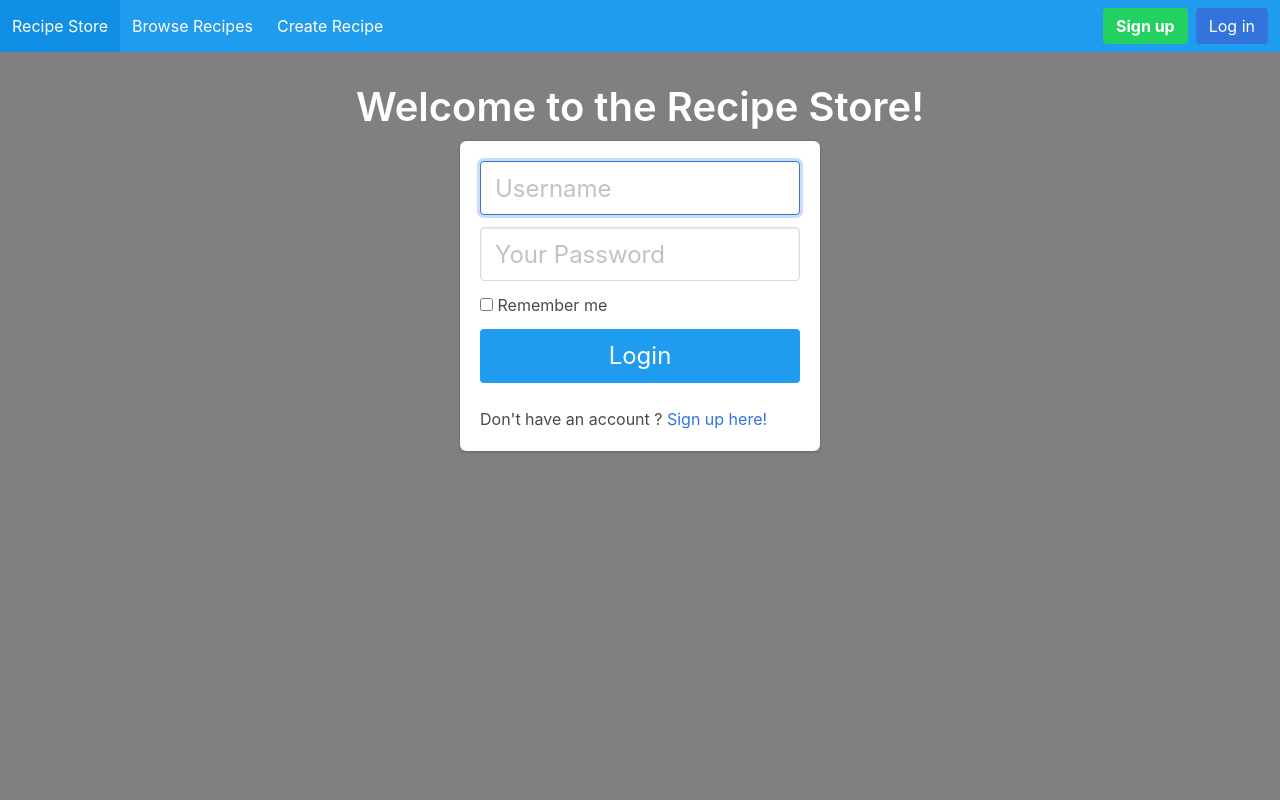
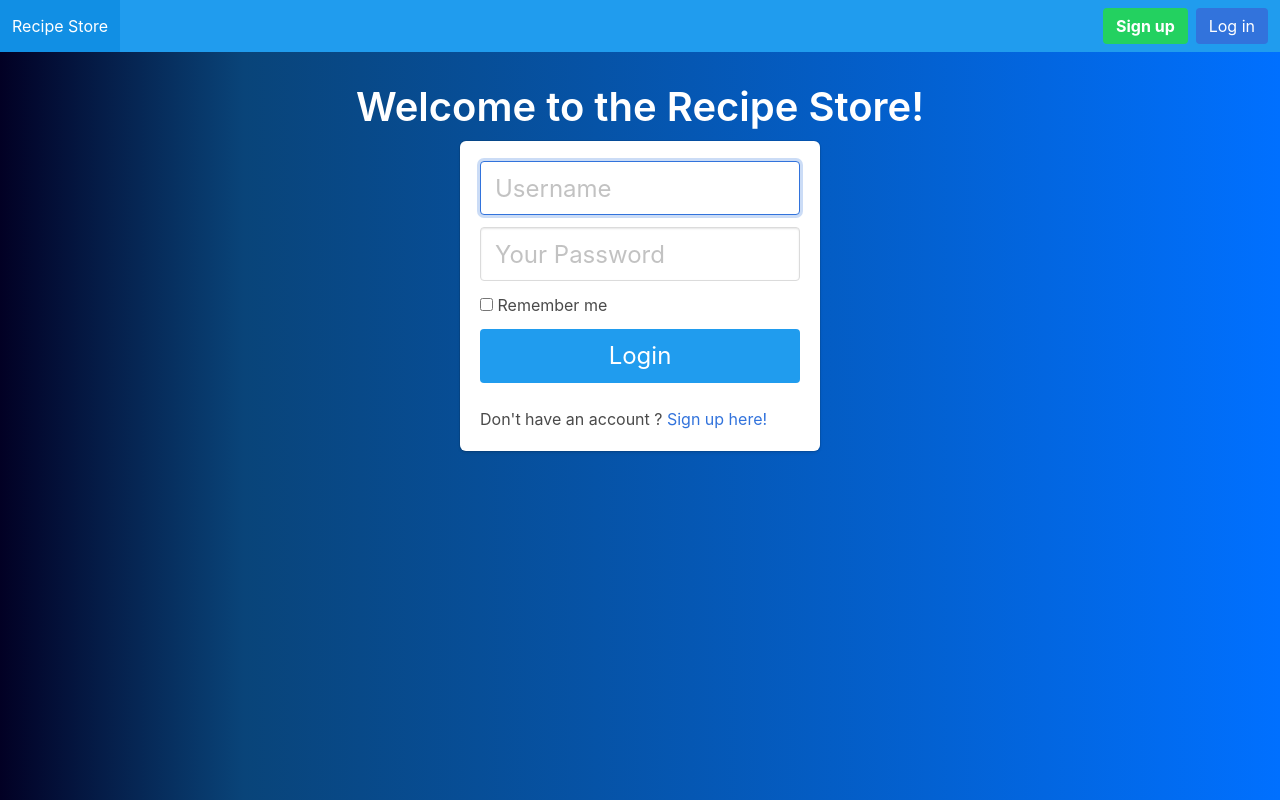
Before and after one commit to StevePilcher/RecipeStoreMS3, a Flask app: page / in a window 1280 px wide. Run offline with Flask 2, Linux system fonts and the light colour scheme; some libraries are stand-ins or nearby versions; some web fonts are replaced.

Commit message:
Create Template ReadMe.MD

```diff
--- a/app.py
+++ b/app.py
@@ -34,7 +34,7 @@ def login():
             session['userid'] = str(login_user['_id'])
             return redirect(url_for('index'))
 
-    return 'Invalid username/password combination'
+    return render_template('login.html', title='Home')
 
 @app.route("/logout")
 def logout():
@@ -51,7 +51,7 @@ def signup():
             hashpass = bcrypt.hashpw(request.form['password'].encode('utf-8'), bcrypt.gensalt())
             users.insert({'name' : request.form['username'], 'password' : hashpass})
             session['username'] = request.form['username']
-            return redirect(url_for('index'))
+            return redirect(url_for('signup'))
 
         return 'That username already exists!'
 
@@ -59,10 +59,9 @@ def signup():
 
 @app.route('/create_recipe')
 def create_recipe():
+    user_id = session['userid']
     if 'userid' in session:
-        return render_template('createrecipe.html', title='Create Recipe',
-        categories=mongo.db.categories.find())
-
+        return render_template('createrecipe.html', title='Create Recipe', user_id=user_id, categories=mongo.db.categories.find())
     return render_template('login.html')
 
 @app.route('/insert_recipe', methods=['POST','GET'])
@@ -81,13 +80,15 @@ def delete_recipe(recipe_id):
 
 @app.route('/my_recipes')
 def my_recipes():
-    if 'userid' in session:
-        user_id = session['userid']
-        user_recipes = mongo.db.recipes.find({'userid': user_id})
-        return render_template('myrecipes.html', user_recipes=user_recipes, user_id = user_id, title = 'My Recipes', )
+    user_id = session['userid']
+    if 'userid' in session is None:
+        return render_template('login.html')
 
-    return render_template('login.html')
+    user_recipes = mongo.db.recipes.find({'userid': user_id})
+    if user_recipes is None:
+        return render_template('createrecipe.html')
 
+    return render_template('myrecipes.html', user_recipes=user_recipes, user_id = user_id, title = 'My Recipes')
 
 @app.route('/edit_recipe/<recipe_id>')
 def edit_recipe(recipe_id):
@@ -99,6 +100,7 @@ def edit_recipe(recipe_id):
 @app.route('/update_recipe/<recipe_id>', methods=['POST'])
 def update_recipe(recipe_id):
     recipes = mongo.db.recipes
+    user_id = session['userid']
     recipes.update({'_id': ObjectId(recipe_id)},
     {
         'category_name':request.form.get('category_name'),
@@ -107,7 +109,9 @@ def update_recipe(recipe_id):
         'preparation_instructions':request.form.get('preparation_instructions'),
         'cooking_instructions':request.form.get('cooking_instructions'),
         'prep_time':request.form.get('prep_time'),
-        'cook_time':request.form.get('cook_time')
+        'cook_time':request.form.get('cook_time'),
+        'userid':user_id,
+
     })
     return redirect(url_for('my_recipes'))
 
--- a/static/css/style.css
+++ b/static/css/style.css
@@ -3,7 +3,15 @@
 
 html {
     font-family: Recursive, sans-serif;
-    background-color: grey;
+    height: 100%;
+}
+
+.bg {
+    background: rgb(2,0,36);
+    background: linear-gradient(90deg, rgba(2,0,36,1) 0%, rgba(9,68,121,1) 19%, rgba(0,112,255,1) 100%);
+
+  /* Full height */
+    height: 100%;
 }
 
 
--- a/static/js/base.js
+++ b/static/js/base.js
@@ -1,74 +1,26 @@
+//Nav bar init
+
 $(document).ready(function() {
     $(".navbar-burger").click(function() {
     $(".navbar-burger").toggleClass("is-active");
     $(".navbar-menu").toggleClass("is-active");
 });
 
+// Change Icon for categories when displaying my recipes;
 
-/* Change category Icon for retrieved recipe
-$( ".categoryname" ).each(function( index ) {
-  console.log($( this ).text());
-});
-
-//for(var i=0; i<category.each; i++){
-//    console.log(i)
-//}
-*/
 $(".category_icon").each(function(index) {
     if ($(this).html() == "Breakfast") {
             $(this).replaceWith('<img class="recipecat" src="./static/images/breakfast.png"></img>');
-        } else if ($('.category_icon').html() == "Lunch") {
+        } else if ($(this).html() == "Lunch") {
             $(this).replaceWith('<img class="recipecat" src="./static/images/lunch.png"></img>');
-        } else if ($('.category_icon').html() == "Dinner") {
+        } else if ($(this).html() == "Dinner") {
             $(this).replaceWith('<img class="recipecat" src="./static/images/dinner.png"></img>');
-        } else if ($('.category_icon').html() == "Brunch") {
+        } else if ($(this).html() == "Brunch") {
             $(this).replaceWith('<img class="recipecat" src="./static/images/brunch.png"></img>');
-        } else if ($('.category_icon').html() == "Dessert") {
+        } else if ($(this).html() == "Dessert") {
             $(this).replaceWith('<img class="recipecat" src="./static/images/dessert.png"></img>');
         } else {
-            $('.category_icon').replaceWith('<img class="recipecat" src="./static/images/baking.png"></img>');
-    }
+            $(this).replaceWith('<img class="recipecat" src="./static/images/baking.png"></img>');
+        }
 });
-
-
-//console.log($('.category_icon').html())
-
-/*
-$('#categoryname').each(function(i, category) {
-    if (category == "Breakfast") {
-            $('#recipecat').attr('src' , 'static/images/breakfast.png');
-        } else if (category == "Lunch") {
-            $('#recipecat').attr('src' , 'static/images/lunch.png');
-        } else if (category == "Dinner") {
-            $('#recipecat').attr('src' , 'static/images/dinner.png');
-        } else if (category == "Brunch") {
-            $('#recipecat').attr('src' , 'static/images/brunch.png');
-        } else if (category == "Dessert") {
-            $('#recipecat').attr('src' , 'static/images/dessert.png');
-        } else {
-            $('#recipecat').attr('src' , 'static/images/baking.png');
-        console.log(category);}});
-
-/*
-var max_fields = 10;
-var container = $(".ingredient-field");
-var add_button = $("#add_ingredient_field");
-var x = 1;
-
-$(add_button).click(function(e) {
-    e.preventDefault();
-    if (x < max_fields) {
-    x++;
-    $(container).append('<br><div class="field-body is-fullwidth" id="ingredient_'+(x)+'"><div class="field has-addons "><p class="control is-expanded"><input id="ingeredients_'+(x)+'" name="ingredients_'+(x)+'" class="input is-info is-hovered" type="text" placeholder="Ingredient Item '+(x)+'"/></p><div class="control"><button type="submit" class="button is-link delete-ingredient"><i class="far fa-trash-alt "></i></a></button></div><a class="level-item"><div>');
-//add input box
-    } else {
-    alert('You reached the ingredient limit')
-    }
-
-    $(container).on("click", ".delete-ingredient", function(e) {
-            e.preventDefault();
-            $(this).parent('div').remove();
-            x--;
-        });
-    });*/
 });
--- a/templates/base.html
+++ b/templates/base.html
@@ -1,5 +1,5 @@
 <!DOCTYPE html>
-<html>
+<html class="bg">
   <head>
     <link
       href="https://fonts.googleapis.com/icon?family=Material+Icons"
@@ -21,6 +21,7 @@
     {% endif %}
   </head>
   <body>
+    <div class="bg">
     <section>
       <nav
         class="navbar is-info"
@@ -31,6 +32,7 @@
           <a class="navbar-item" href="{{ url_for('index') }}">
             Recipe Store
           </a>
+          {% if user_id %}
           <a
             role="button"
             class="navbar-burger burger"
@@ -45,12 +47,10 @@
         </div>
         <div id="navbarBasicExample" class="navbar-menu">
           <div class="navbar-start">
-            <a class="navbar-item" href="{{ url_for('my_recipes') }}">
-              Browse Recipes
-            </a>
             <a class="navbar-item" href="{{ url_for('create_recipe') }}">
               Create Recipe
             </a>
+            {% endif %}
           </div>
           <div class="navbar-end">
             <div class="navbar-item">
@@ -73,11 +73,13 @@
         </div>
       </nav>
     </section>
+
     <section id="contents">
 
         {% block content %} {% endblock %}
 
     </section>
+    </div>
     <script
       defer
       src="https://use.fontawesome.com/releases/v5.3.1/js/all.js"
@@ -89,4 +91,8 @@
       type="text/javascript"
     ></script>
   </body>
+  <footer>
+
+
+  </footer>
 </html>
```
Also changed, not shown: README.md.
